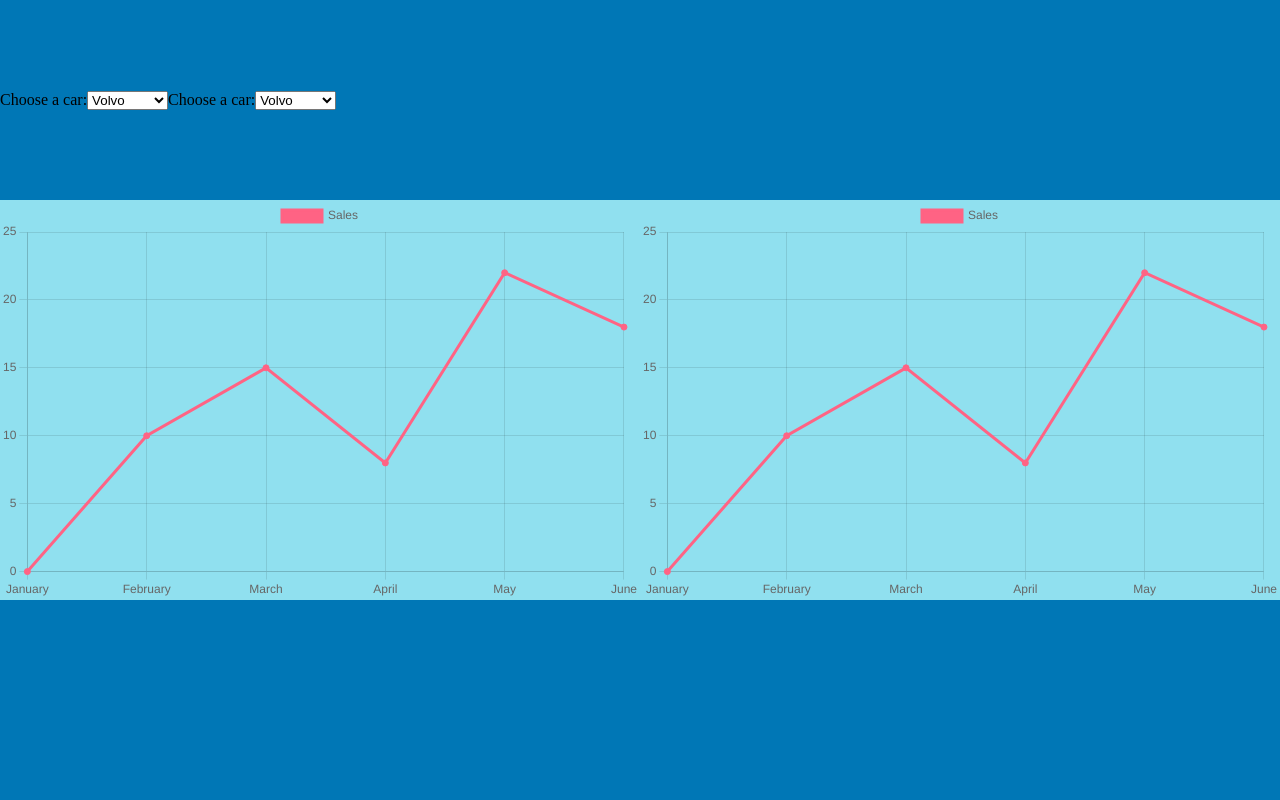
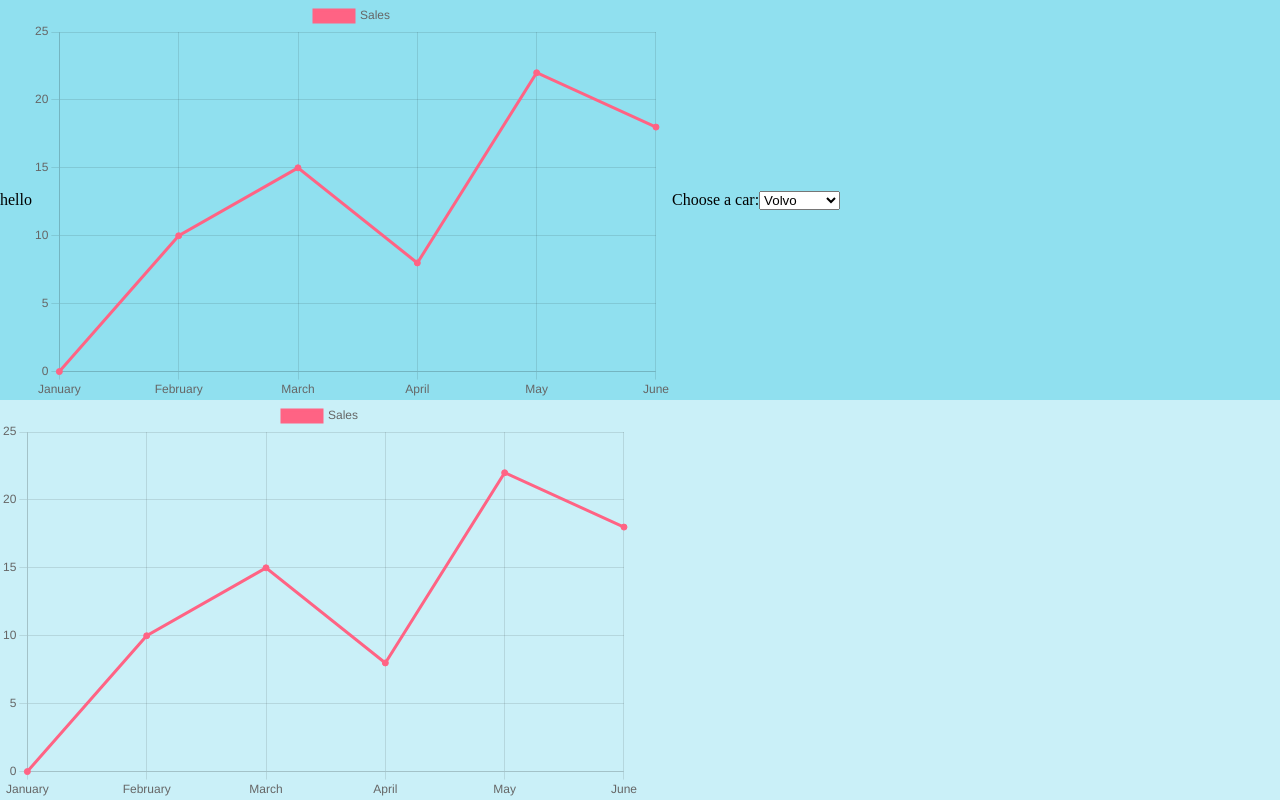
Before and after one commit to montana-rusa/tick_sightings, a Flask app: page / in a window 1280 px wide. Run offline with Flask 3, Linux system fonts and the light colour scheme.

Commit message:
ui changes

```diff
--- a/project/static/styles.css
+++ b/project/static/styles.css
@@ -1,6 +1,6 @@
 :root {
-    --darkBlue: #0077b6;
-    --lightBlue: #90e0ef;
+    --darkBlue: #90e0ef;
+    --lightBlue: #caf0f8;
 }
 
 body {
@@ -15,5 +15,6 @@ body {
     align-items: center;
 }
 
-.one, .three {background-color: var(--darkBlue) ; flex:1;}
+.one {background-color: var(--darkBlue) ; flex:2;}
 .two {background-color: var(--lightBlue); flex:2;}
+.three {background-color: var(--darkBlue) ; flex:1;}
--- a/project/templates/home.html
+++ b/project/templates/home.html
@@ -11,14 +11,11 @@
 
 
 <div class='section one' id="filter">
+    <p>hello</p>
 
-    <label for="cars">Choose a car:</label>
-    <select name="cars" id="cars">
-    <option value="volvo">Volvo</option>
-    <option value="saab">Saab</option>
-    <option value="mercedes">Mercedes</option>
-    <option value="audi">Audi</option>
-    </select>
+    <div style="height: 50vh; width: 50%;">
+        <canvas id="myChart"></canvas>
+    </div>
 
     <label for="cars">Choose a car:</label>
     <select name="cars" id="cars">
@@ -32,15 +29,16 @@
 
 
 <div class='section two' id="graphs">
-     <div style="height: 50vh; width: 50%;">
-        <canvas id="myChart"></canvas>
-    </div>
+
      <div style="height: 50vh; width: 50%;">
         <canvas id="myChart2"></canvas>
     </div>
+
 </div>
 
-<div class='section three' id="about"></div>
+<div class='section three' id="about">
+
+</div>
 
   <script>
         const labels = JSON.parse('{{ labels | tojson | safe }}');
@@ -67,10 +65,11 @@
             config
         );
 
-         const myChart2 = new Chart(
+        const myChart2 = new Chart(
             document.getElementById('myChart2'),
             config
         );
+
     </script>
 
 </body>
```
Also changed, not shown: project/analysis.py (+8 -1 lines), data.csv.
